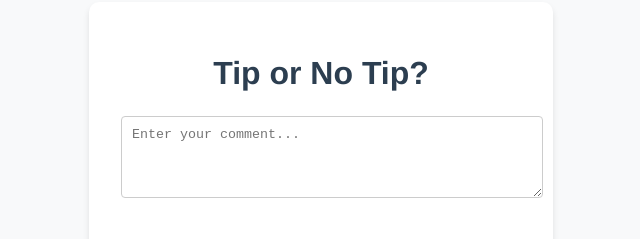
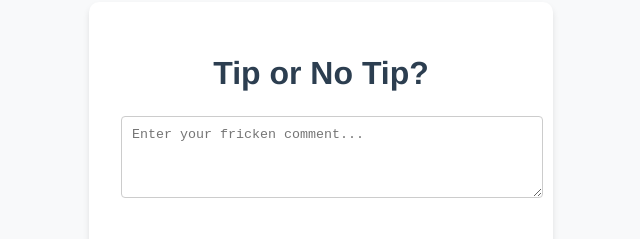
Before and after one commit to the46a/the46a, a plain HTML site: page index.html in a window 1280 px wide. Shown: the part 226-465 px from the top of the page, 319-959 px from the left. Drawn offline with Linux system fonts and the light colour scheme.

Commit message:
Update index.html
update comment

```diff
--- a/index.html
+++ b/index.html
@@ -82,7 +82,7 @@
     <div class="container">
         <h1>Tip or No Tip?</h1>
         <div id="comment-section">
-            <textarea id="comment" rows="4" placeholder="Enter your comment..."></textarea>
+            <textarea id="comment" rows="4" placeholder="Enter your fricken comment..."></textarea>
         </div>
         <button class="tip-btn" onclick="submitAndVote('tip')">Tip</button>
         <button class="no-tip-btn" onclick="submitAndVote('noTip')">No Tip</button>
```
